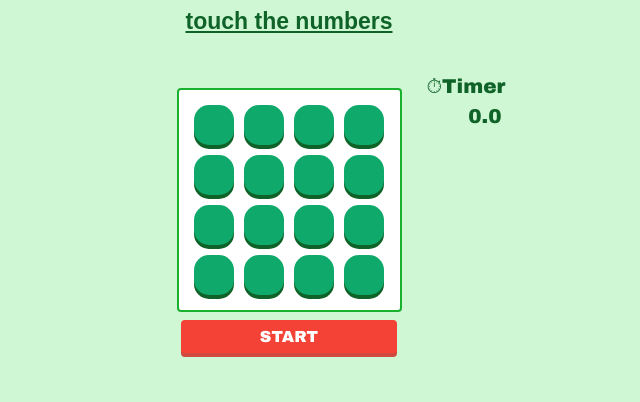
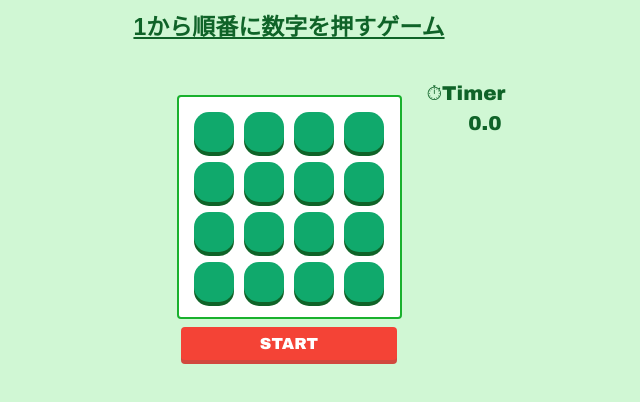
Before and after one commit to ToshiyukiNagase/ToshiyukiNagase.fnd29, a plain HTML site: page index.html in a window 1280 px wide. Shown: the whole page, without its empty margins (351-991 px from the left). Drawn offline with Linux system fonts and the light colour scheme.

Commit message:
Add files via upload

```diff
--- a/index.html
+++ b/index.html
@@ -9,7 +9,7 @@
 </head>
 
 <body>
-  <div id=title>touch the numbers</div>
+  <div id=title>1から順番に数字を押すゲーム</div>
   <div id="container">
     <div id="timer">0.0</div>
     <span>⏱Timer</span>
```
